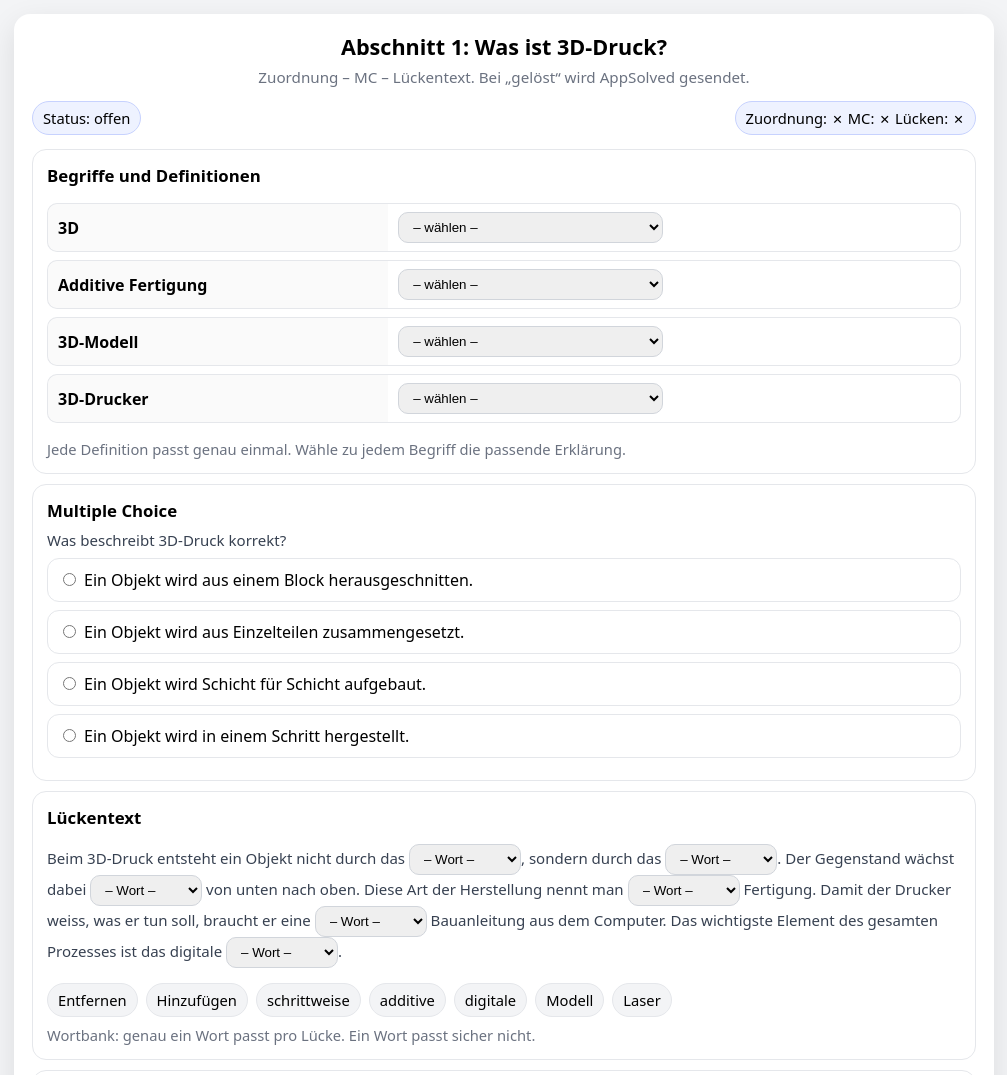
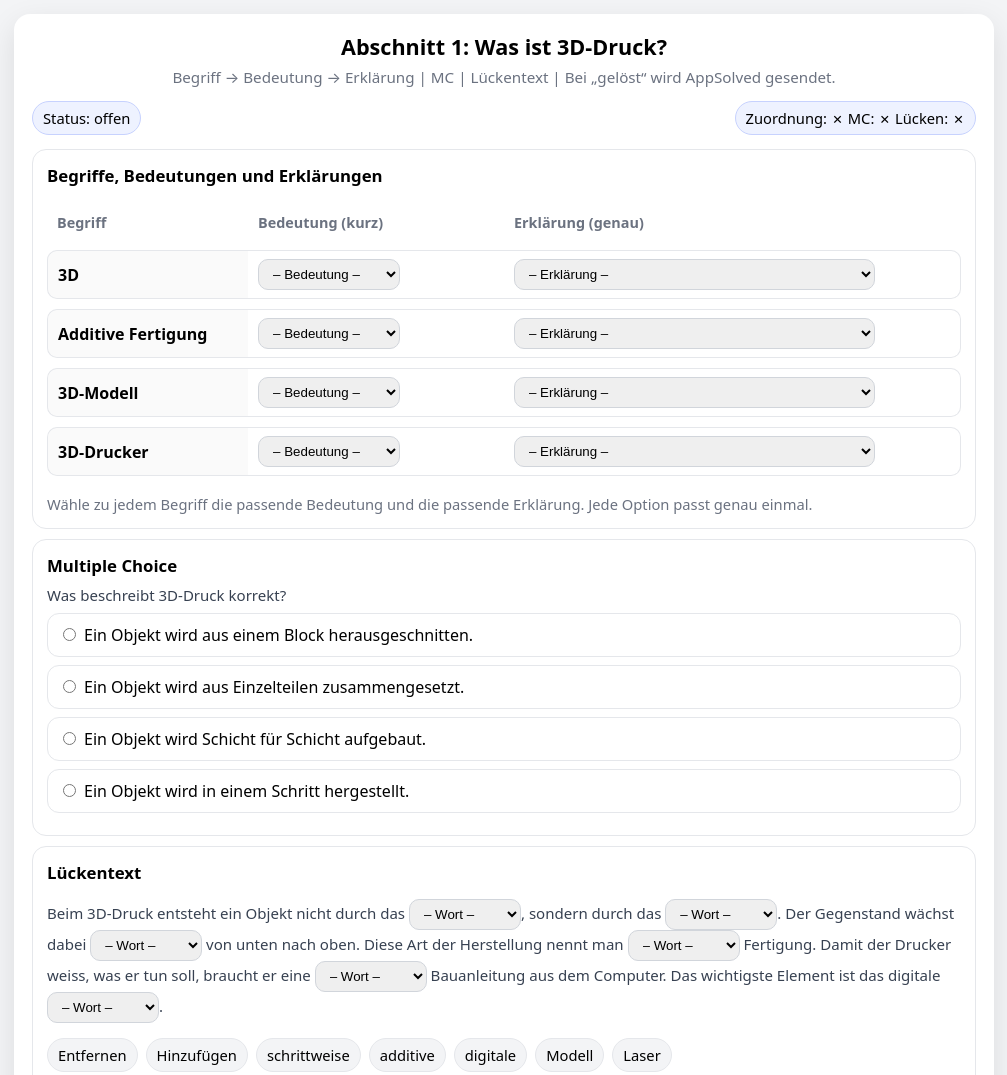
Before and after one commit to retospeerli/lesetext3DDruck, a plain HTML site: page abschnitt1.html in a window 1280 px wide. Shown: the top 1075 px of the page, without its empty margins (136-1143 px from the left). Drawn offline with Linux system fonts and the light colour scheme.

Commit message:
Refactor match section and update styles

```diff
--- a/abschnitt1.html
+++ b/abschnitt1.html
@@ -22,12 +22,14 @@
     .bad{color:#991b1b;font-weight:800}
     .mc label{display:block;border:1px solid #e5e7eb;border-radius:12px;padding:10px;margin:8px 0;cursor:pointer}
     .mc input{margin-right:8px}
-    select{padding:6px 10px;border-radius:10px;border:1px solid #d1d5db}
-    table{width:100%;border-collapse:separate;border-spacing:0 8px}
-    td{padding:8px 10px;vertical-align:middle}
-    .pair td{border:1px solid #e5e7eb}
-    .pair td:first-child{border-right:none;border-radius:10px 0 0 10px;background:#fafafa;font-weight:800}
-    .pair td:last-child{border-left:none;border-radius:0 10px 10px 0}
+    select{padding:6px 10px;border-radius:10px;border:1px solid #d1d5db;max-width:100%}
+    table{width:100%;border-collapse:separate;border-spacing:0 10px}
+    th,td{padding:8px 10px;vertical-align:middle}
+    th{font-size:.9rem;color:#6b7280;text-align:left}
+    tr.row td{border:1px solid #e5e7eb}
+    tr.row td:first-child{border-right:none;border-radius:10px 0 0 10px;background:#fafafa;font-weight:800;width:22%}
+    tr.row td:nth-child(2){border-left:none;border-right:none;width:28%}
+    tr.row td:last-child{border-left:none;border-radius:0 10px 10px 0;width:50%}
     .wordbank{display:flex;gap:8px;flex-wrap:wrap;margin-top:10px}
     .chip{background:#f3f4f6;border:1px solid #e5e7eb;padding:6px 10px;border-radius:999px;font-size:.92rem}
     .footer{display:flex;gap:10px;flex-wrap:wrap;justify-content:flex-end;margin-top:14px}
@@ -46,8 +48,17 @@
 
     <div class="card">
       <h2 id="matchTitle"></h2>
-      <table id="matchTable"></table>
-      <div class="hint">Jede Definition passt genau einmal. Wähle zu jedem Begriff die passende Erklärung.</div>
+      <table>
+        <thead>
+          <tr>
+            <th>Begriff</th>
+            <th>Bedeutung (kurz)</th>
+            <th>Erklärung (genau)</th>
+          </tr>
+        </thead>
+        <tbody id="matchTable"></tbody>
+      </table>
+      <div class="hint">Wähle zu jedem Begriff die passende Bedeutung und die passende Erklärung. Jede Option passt genau einmal.</div>
     </div>
 
     <div class="card">
@@ -77,17 +88,24 @@
 const CONFIG = {
   sectionId: 1,
   title: "Abschnitt 1: Was ist 3D-Druck?",
-  subtitle: "Zuordnung – MC – Lückentext. Bei „gelöst“ wird AppSolved gesendet.",
-  match: {
-    title: "Begriffe und Definitionen",
-    left: ["3D","Additive Fertigung","3D-Modell","3D-Drucker"],
-    right: [
-      "Dreidimensional: Länge, Breite, Höhe",
-      "Herstellung: Material wird hinzugefügt",
-      "Digitaler Bauplan für den Druck",
-      "Maschine: baut Schicht für Schicht"
+  subtitle: "Begriff → Bedeutung → Erklärung | MC | Lückentext | Bei „gelöst“ wird AppSolved gesendet.",
+  match3: {
+    title: "Begriffe, Bedeutungen und Erklärungen",
+    terms: ["3D","Additive Fertigung","3D-Modell","3D-Drucker"],
+    meanings: [
+      "dreidimensional",
+      "Herstellungsart",
+      "digitaler Bauplan",
+      "Druckmaschine"
     ],
-    solution: [0,1,2,3]
+    explanations: [
+      "Gegenstände mit Breite, Länge und Höhe",
+      "Material wird schichtweise hinzugefügt",
+      "Computerdatei, die die Form eines Objekts beschreibt",
+      "Gerät, das ein Objekt Schicht für Schicht aufbaut"
+    ],
+    solutionMeaningIndex: [0,1,2,3],
+    solutionExplainIndex:  [0,1,2,3]
   },
   mc: {
     title: "Multiple Choice",
@@ -102,14 +120,14 @@ const CONFIG = {
   },
   cloze: {
     title: "Lückentext",
-    // 6 Lücken -> textParts = 7
+    // 6 Lücken -> 7 Textteile
     textParts: [
       "Beim 3D-Druck entsteht ein Objekt nicht durch das ",
       ", sondern durch das ",
       ". Der Gegenstand wächst dabei ",
       " von unten nach oben. Diese Art der Herstellung nennt man ",
       " Fertigung. Damit der Drucker weiss, was er tun soll, braucht er eine ",
-      " Bauanleitung aus dem Computer. Das wichtigste Element des gesamten Prozesses ist das digitale ",
+      " Bauanleitung aus dem Computer. Das wichtigste Element ist das digitale ",
       "."
     ],
     wordbank: ["Entfernen","Hinzufügen","schrittweise","additive","digitale","Modell","Laser"],
@@ -118,12 +136,19 @@ const CONFIG = {
 };
 
 const $ = (id)=>document.getElementById(id);
-const state = { answers:{ match:[], mc:null, cloze:[] }, solved:false };
+const state = { answers:{ meaning:[], explain:[], mc:null, cloze:[] }, solved:false };
 
 function checkAll(){
-  const okMatch = CONFIG.match.solution.every((sol,i)=>String(state.answers.match[i])===String(sol));
+  const okMatchMeaning = CONFIG.match3.solutionMeaningIndex
+    .every((sol,i)=>String(state.answers.meaning[i])===String(sol));
+  const okMatchExplain = CONFIG.match3.solutionExplainIndex
+    .every((sol,i)=>String(state.answers.explain[i])===String(sol));
+  const okMatch = okMatchMeaning && okMatchExplain;
+
   const okMC = state.answers.mc === CONFIG.mc.correctIndex;
+
   const okCloze = CONFIG.cloze.solution.every((sol,i)=>String(state.answers.cloze[i])===String(sol));
+
   return {okMatch, okMC, okCloze, solved: okMatch && okMC && okCloze};
 }
 
@@ -146,25 +171,43 @@ function sendSolved(){
   }
 }
 
+function buildSelect(options, placeholder){
+  const sel = document.createElement("select");
+  sel.innerHTML = `<option value="">${placeholder}</option>` +
+    options.map((o,i)=>`<option value="${i}">${o}</option>`).join("");
+  return sel;
+}
+
 function render(){
   $("title").textContent = CONFIG.title;
   $("subtitle").textContent = CONFIG.subtitle;
 
-  // Match
-  $("matchTitle").textContent = CONFIG.match.title;
-  const mt = $("matchTable");
-  mt.innerHTML = "";
-  CONFIG.match.left.forEach((l,i)=>{
+  // Match3 (Begriff -> Bedeutung + Erklärung)
+  $("matchTitle").textContent = CONFIG.match3.title;
+  const tbody = $("matchTable");
+  tbody.innerHTML = "";
+
+  CONFIG.match3.terms.forEach((term,i)=>{
     const tr = document.createElement("tr");
-    tr.className = "pair";
-    const td1 = document.createElement("td"); td1.textContent = l;
-    const td2 = document.createElement("td");
-    const sel = document.createElement("select");
-    sel.innerHTML = `<option value="">– wählen –</option>` + CONFIG.match.right.map((r,ri)=>`<option value="${ri}">${r}</option>`).join("");
-    sel.onchange = ()=>{ state.answers.match[i]=sel.value; updateStatus(); };
-    td2.appendChild(sel);
-    tr.appendChild(td1); tr.appendChild(td2);
-    mt.appendChild(tr);
+    tr.className = "row";
+
+    const tdTerm = document.createElement("td");
+    tdTerm.textContent = term;
+
+    const tdMeaning = document.createElement("td");
+    const selM = buildSelect(CONFIG.match3.meanings, "– Bedeutung –");
+    selM.onchange = ()=>{ state.answers.meaning[i]=selM.value; updateStatus(); };
+    tdMeaning.appendChild(selM);
+
+    const tdExplain = document.createElement("td");
+    const selE = buildSelect(CONFIG.match3.explanations, "– Erklärung –");
+    selE.onchange = ()=>{ state.answers.explain[i]=selE.value; updateStatus(); };
+    tdExplain.appendChild(selE);
+
+    tr.appendChild(tdTerm);
+    tr.appendChild(tdMeaning);
+    tr.appendChild(tdExplain);
+    tbody.appendChild(tr);
   });
 
   // MC
@@ -187,7 +230,8 @@ function render(){
   for(let i=0;i<CONFIG.cloze.solution.length;i++){
     p.appendChild(document.createTextNode(CONFIG.cloze.textParts[i]));
     const sel = document.createElement("select");
-    sel.innerHTML = `<option value="">– Wort –</option>` + CONFIG.cloze.wordbank.map(w=>`<option value="${w}">${w}</option>`).join("");
+    sel.innerHTML = `<option value="">– Wort –</option>` +
+      CONFIG.cloze.wordbank.map(w=>`<option value="${w}">${w}</option>`).join("");
     sel.onchange = ()=>{ state.answers.cloze[i]=sel.value; updateStatus(); };
     p.appendChild(sel);
   }
@@ -208,7 +252,6 @@ function render(){
 
   updateStatus();
 }
-
 render();
 </script>
 </body>
```
